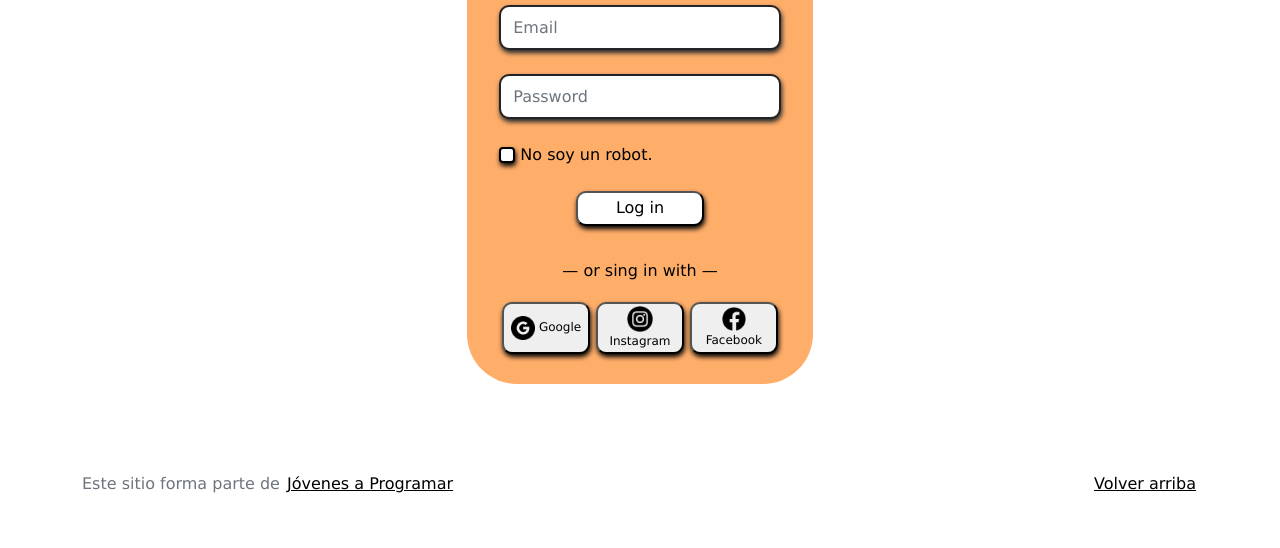
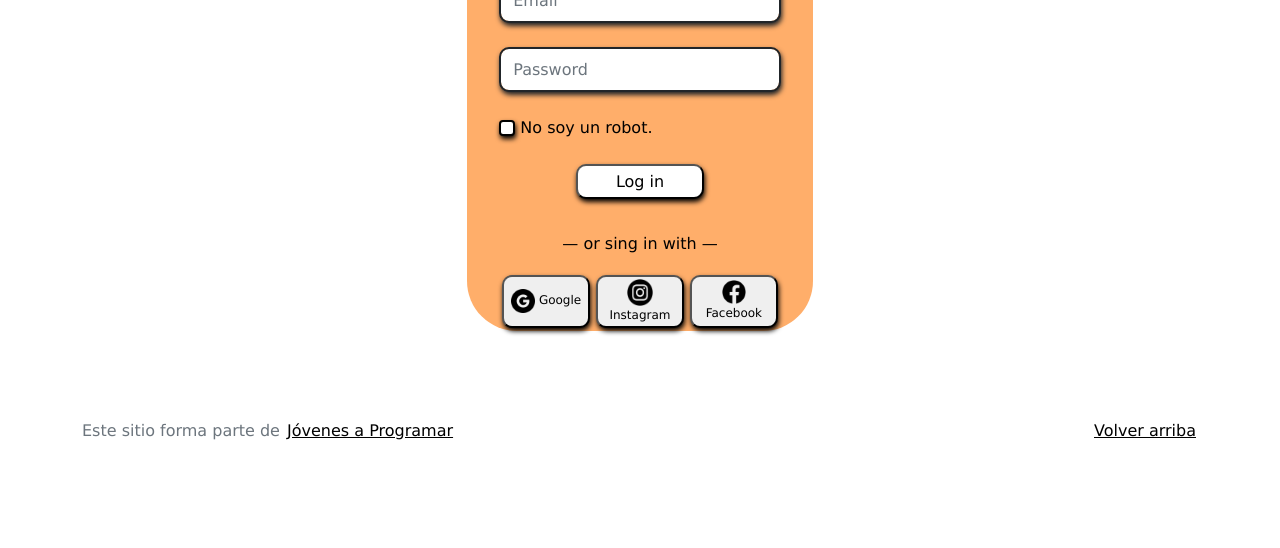
Before and after one commit to cbasoa/ceciliabasoa.github.io, a plain HTML site: page login.html in a window 1280 px wide. Shown: the part 296-844 px from the top of the page. After the commit the page ends 800 px from the top, so only its background shows below. Drawn offline with Linux system fonts and the light colour scheme.

Commit message:
css
cambios para que salga bien

```diff
--- a/css/login.css
+++ b/css/login.css
@@ -6,7 +6,7 @@ body {
 
 #cuadradito{
     background-color: #ffae6a;
-    height: 480px;
+    height: auto;
     display: flex;
     width: 27%;
     justify-content: center;
```
